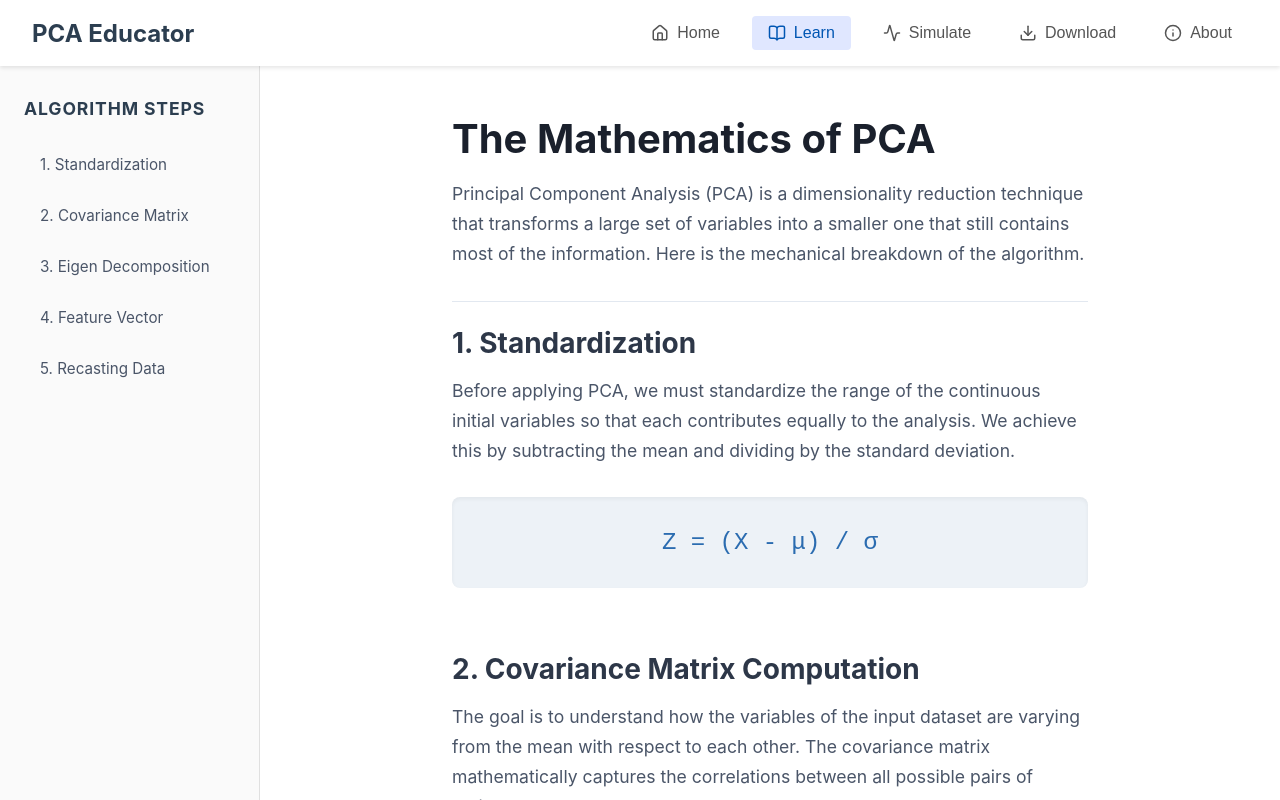
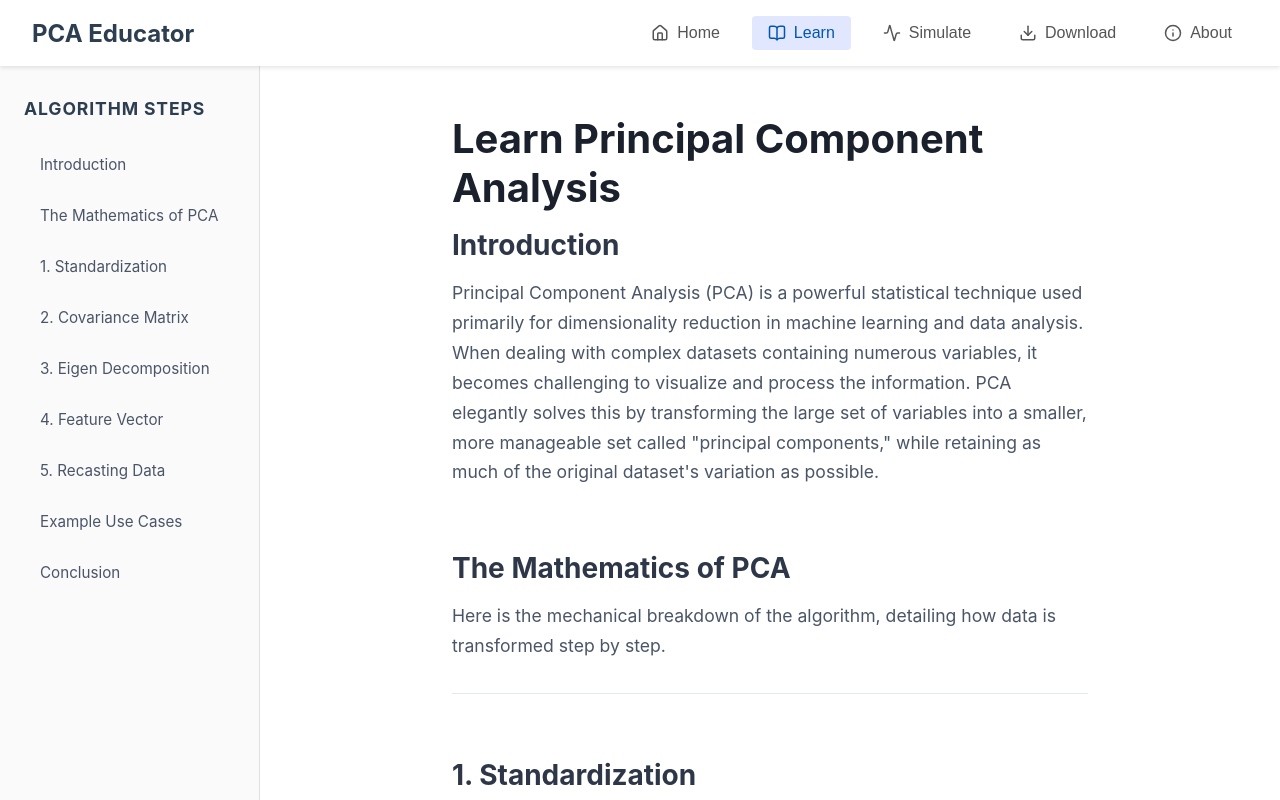
Before and after one commit to aadhyanthk/pca, a React (Vite) app: page / in a window 1280 px wide. Both pictures are taken after a click on the button "Learn". Built offline with nearby package versions, Linux system fonts and the light colour scheme.

Commit message:
intro for learn page

```diff
--- a/src/App.css
+++ b/src/App.css
@@ -189,3 +189,19 @@ body {
   margin: 2rem 0;
   box-shadow: inset 0 2px 4px rgba(0,0,0,0.05);
 }
+
+.content-list {
+  margin-left: 2rem;
+  margin-bottom: 2rem;
+  color: #4a5568;
+  font-size: 1.1rem;
+  line-height: 1.7;
+}
+
+.content-list li {
+  margin-bottom: 0.75rem;
+}
+
+.content-list strong {
+  color: #2d3748;
+}
--- a/src/App.jsx
+++ b/src/App.jsx
@@ -47,11 +47,15 @@ const LearnPage = () => {
   };
 
   const sections = [
+    {id: 'intro', title: 'Introduction'},
+    {id: 'math', title: 'The Mathematics of PCA'},
     {id: 'step-1', title: '1. Standardization'},
     {id: 'step-2', title: '2. Covariance Matrix'},
     {id: 'step-3', title: '3. Eigen Decomposition'},
     {id: 'step-4', title: '4. Feature Vector'},
-    {id: 'step-5', title: '5. Recasting Data'}
+    {id: 'step-5', title: '5. Recasting Data'},
+    {id: 'use-cases', title: 'Example Use Cases'},
+    {id: 'conclusion', title: 'Conclusion'}
   ];
 
   return (
@@ -70,8 +74,17 @@ const LearnPage = () => {
       </aside>
 
       <main className="learn-content">
-        <h1>The Mathematics of PCA</h1>
-        <p className="intro-text">Principal Component Analysis (PCA) is a dimensionality reduction technique that transforms a large set of variables into a smaller one that still contains most of the information. Here is the mechanical breakdown of the algorithm.</p>
+        <h1>Learn Principal Component Analysis</h1>
+
+        <section id="intro">
+          <h2>Introduction</h2>
+          <p>Principal Component Analysis (PCA) is a powerful statistical technique used primarily for dimensionality reduction in machine learning and data analysis. When dealing with complex datasets containing numerous variables, it becomes challenging to visualize and process the information. PCA elegantly solves this by transforming the large set of variables into a smaller, more manageable set called "principal components," while retaining as much of the original dataset's variation as possible.</p>
+        </section>
+
+        <section id="math">
+          <h2>The Mathematics of PCA</h2>
+          <p className="intro-text">Here is the mechanical breakdown of the algorithm, detailing how data is transformed step by step.</p>
+        </section>
 
         <section id="step-1">
           <h2>1. Standardization</h2>
@@ -112,6 +125,22 @@ const LearnPage = () => {
           <div className="math-block">
             Y = Z &middot; W
           </div>
+        </section>
+
+        <section id="use-cases">
+          <h2>Example Use Cases</h2>
+          <p>PCA is highly versatile and is deployed across various domains to streamline data:</p>
+          <ul className="content-list">
+            <li><strong>Image Compression:</strong> Reducing the number of pixels required to render an image without losing significant visual fidelity.</li>
+            <li><strong>Genomics:</strong> Visualizing genetic distance and relatedness between populations by condensing thousands of DNA markers.</li>
+            <li><strong>Finance:</strong> Identifying underlying market trends and managing risk by analyzing the correlations between different stocks or assets.</li>
+            <li><strong>Facial Recognition:</strong> Extracting the most critical features from facial images (Eigenfaces) to match identities efficiently.</li>
+          </ul>
+        </section>
+
+        <section id="conclusion">
+          <h2>Conclusion</h2>
+          <p>By effectively compressing data and eliminating noise, PCA serves as an essential preprocessing step for many advanced machine learning models. Understanding its underlying mechanics allows us to make informed decisions about when and how to apply dimensionality reduction to our datasets. Once you are comfortable with these concepts, you can proceed to the Simulation environment to observe these transformations in action.</p>
         </section>
       </main>
     </div>
```
